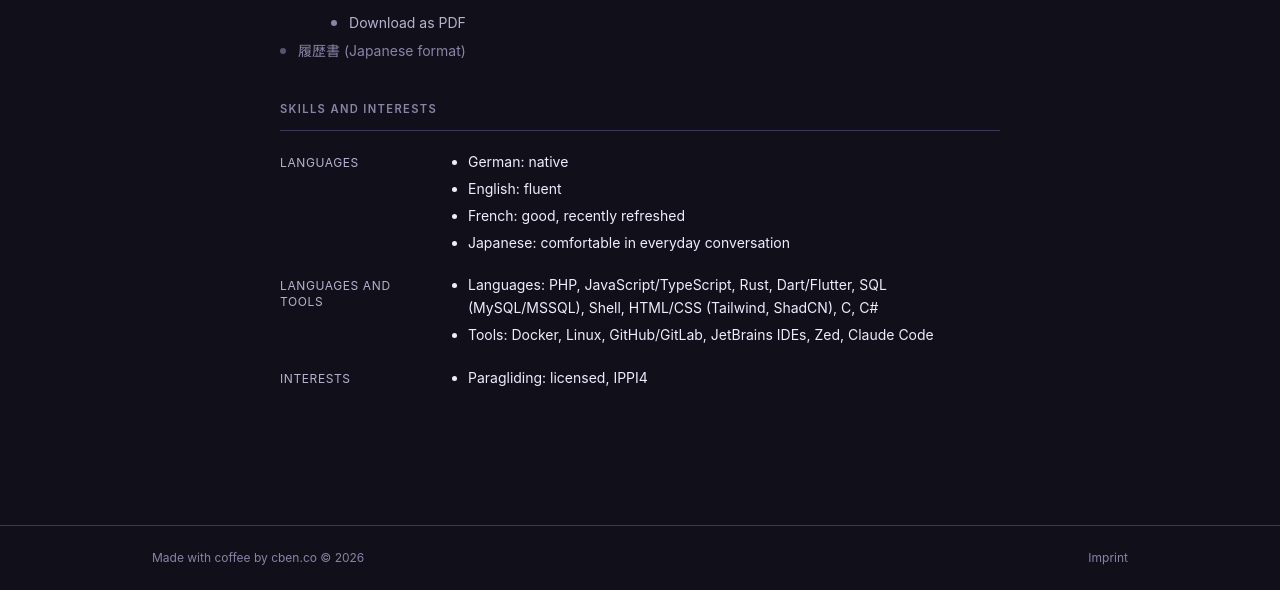
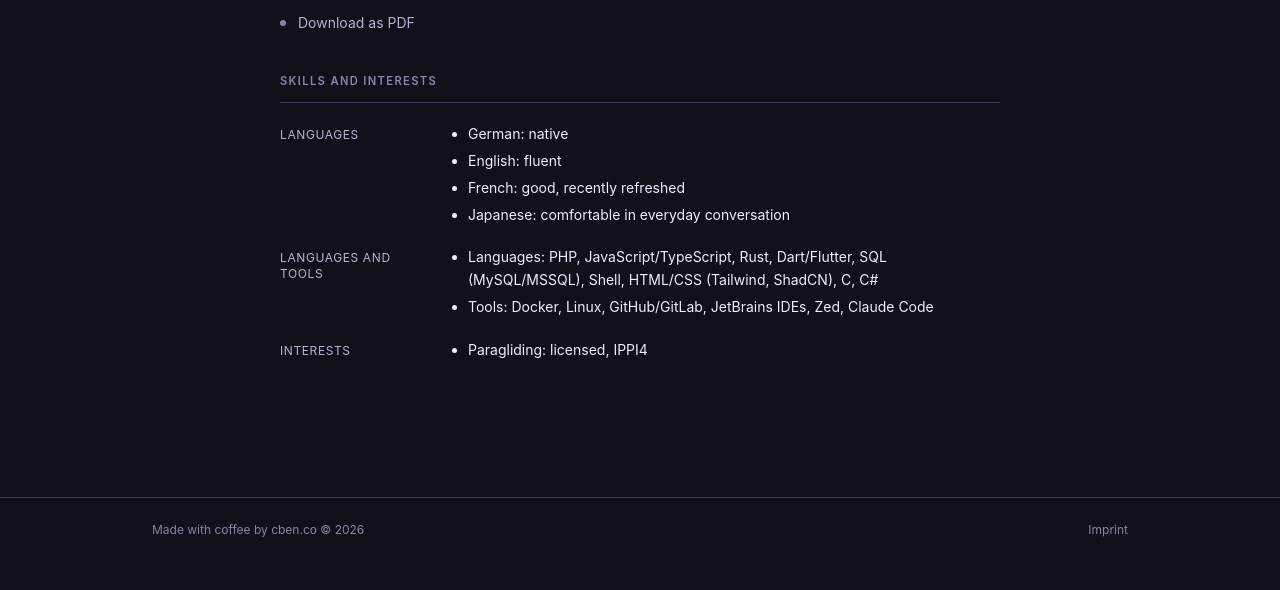
Before and after one commit to ChrisB9/ChrisB9, an Astro site: page /en/cv in a window 1280 px wide. Shown: the part 291-881 px from the top of the page. After the commit the page ends 853 px from the top, so only its background shows below. Built offline with nearby package versions, Linux system fonts and the light colour scheme; Astro itself is replaced by a stand-in of ours.

Commit message:
Show the rirekisho link only in Japanese, and align the downloads
The 履歴書 is a Japanese form, so it has no place on the English and German
CV pages.

The two download links sat in a column with sm:items-end, which right-aligns
each child. With different text widths their leading dots landed at different
x positions, so the pair read as ragged rather than as a list.

```diff
--- a/src/pages/[locale]/cv.astro
+++ b/src/pages/[locale]/cv.astro
@@ -82,7 +82,7 @@ const range = (from: string | null, to: string | null, section: string) =>
         {` · ${contact.join(' · ')}`}
       </p>
     </div>
-    <div class="no-print flex flex-col items-start gap-2 self-end sm:items-end">
+    <div class="no-print flex flex-col items-start gap-2 self-end">
       <a
         href={`/static/cv-${locale}.pdf`}
         download={`cv-${site.author.toLowerCase().replaceAll(' ', '-')}-${locale}.pdf`}
@@ -94,11 +94,11 @@ const range = (from: string | null, to: string | null, section: string) =>
         />
         {labels.download}
       </a>
+      {locale === 'ja' && (
         <a
           href="/static/rirekisho.pdf"
           download={`rirekisho-${site.author.toLowerCase().replaceAll(' ', '-')}.pdf`}
           class="group inline-flex items-center gap-3 text-sm text-ink-mute transition-colors hover:text-primary"
-        lang={locale === 'ja' ? undefined : 'ja'}
         >
           <span
             aria-hidden="true"
@@ -106,6 +106,7 @@ const range = (from: string | null, to: string | null, section: string) =>
           />
           {labels.downloadRirekisho}
         </a>
+      )}
     </div>
   </header>
 
```
Lines whose indentation alone changed are shown as unchanged.
